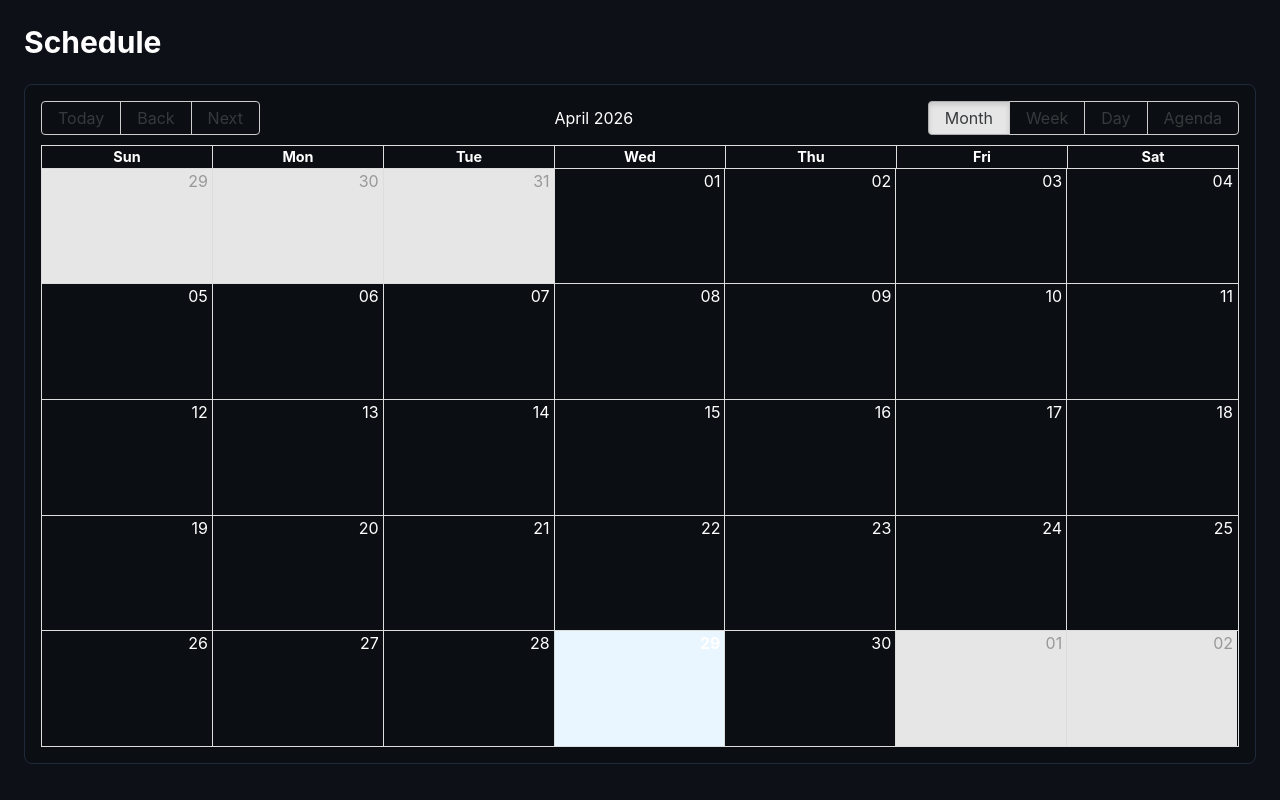
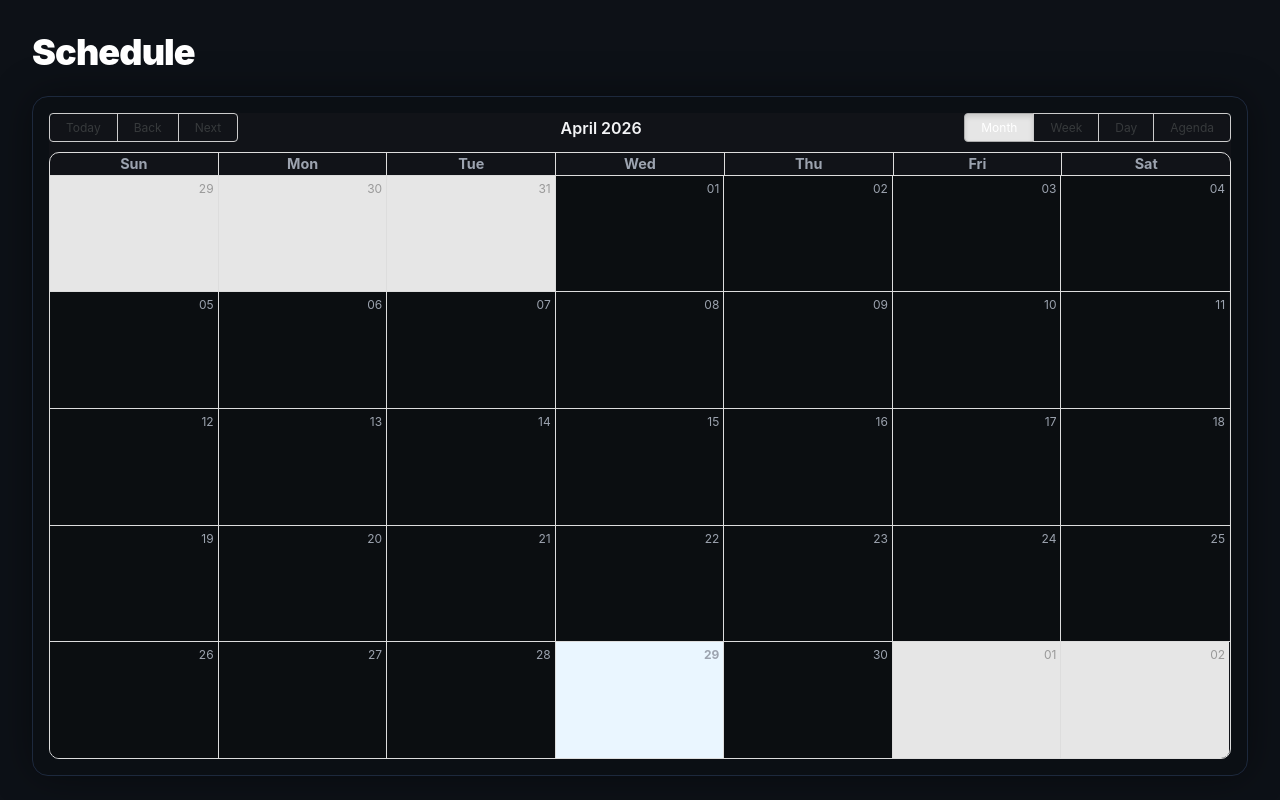
Before and after one commit to Shikhar-Pandey04/linear-app-frontend, a React app in the folder frontend/: page /schedule in a window 1280 px wide. Built offline with nearby package versions, Linux system fonts and the light colour scheme; no server answers; sample sign-in values are in the browser's storage; the HTML template or start-up script is replaced by a standard one.

Commit message:
fix: schedule navigation working

```diff
--- a/frontend/src/index.css
+++ b/frontend/src/index.css
@@ -22,7 +22,7 @@
 color-scheme: dark;
 }
 
-/* Light Mode Variables */
+/* Light Mode */
 :root.light-mode {
 --bg-primary: #ffffff;
 --bg-secondary: #f8fafc;
@@ -33,37 +33,38 @@
 color-scheme: light;
 }
 
-/* Accent Color Variants */
-:root[data-accent="indigo"] {
+/* Accent Variants */
+:root {
 --accent-color: 79 70 229;
 --accent-light: 99 102 241;
 --accent-dark: 67 56 202;
 }
 
-:root[data-accent="emerald"] {
+:root {
 --accent-color: 5 150 105;
 --accent-light: 16 185 129;
 --accent-dark: 4 120 87;
 }
 
-:root[data-accent="rose"] {
+:root {
 --accent-color: 225 29 72;
 --accent-light: 244 63 94;
 --accent-dark: 190 18 60;
 }
 
-:root[data-accent="amber"] {
+:root {
 --accent-color: 217 119 6;
 --accent-light: 245 158 11;
 --accent-dark: 180 83 9;
 }
 
-:root[data-accent="cyan"] {
+:root {
 --accent-color: 8 145 178;
 --accent-light: 6 182 212;
 --accent-dark: 21 94 117;
 }
 
+/* Body */
 body {
 margin: 0;
 padding: 0;
@@ -74,24 +75,120 @@ body {
 transition: background-color 0.3s ease, color 0.3s ease;
 }
 
-/* Linear-style selection color */
+/* Selection */
 ::selection {
-  background-color: rgba(168, 85, 247, 0.3); /* Purple tint */
+background-color: rgba(168, 85, 247, 0.3);
 color: white;
 }
 
-/* --- Professional Dark Scrollbar (Hidden but Active) --- */
-
+/* Hide Scrollbar */
 ::-webkit-scrollbar {
 display: none;
 }
 
 * {
-  -ms-overflow-style: none;  /* IE and Edge */
-  scrollbar-width: none;  /* Firefox */
+  -ms-overflow-style: none;
+  scrollbar-width: none;
   }
 
-/* Smooth transitions for all elements */
+/* Smooth UI */
+
 * {
   transition: border-color 0.2s, background-color 0.2s;
   }
+
+/* ========================= */
+/* 🔥 CALENDAR DARK THEME */
+/* ========================= */
+
+.custom-calendar {
+background: var(--bg-secondary);
+border-radius: 12px;
+color: var(--text-primary);
+}
+
+/* Toolbar */
+.rbc-toolbar {
+display: flex;
+justify-content: space-between;
+align-items: center;
+margin-bottom: 16px;
+}
+
+.rbc-toolbar-label {
+font-weight: 600;
+color: var(--text-primary);
+}
+
+.rbc-toolbar button {
+background: var(--bg-card);
+border: 1px solid var(--border-color);
+color: var(--text-secondary);
+border-radius: 8px;
+padding: 6px 12px;
+font-size: 12px;
+}
+
+.rbc-toolbar button:hover {
+background: rgba(var(--accent-color), 0.1);
+color: rgb(var(--accent-light));
+}
+
+.rbc-toolbar button.rbc-active {
+background: rgb(var(--accent-color));
+color: white;
+}
+
+/* Calendar Grid */
+.rbc-month-view {
+border: 1px solid var(--border-color);
+border-radius: 10px;
+overflow: hidden;
+}
+
+.rbc-day-bg {
+background: var(--bg-primary);
+}
+
+.rbc-off-range-bg {
+background: rgba(255, 255, 255, 0.02);
+}
+
+.rbc-today {
+background: rgba(var(--accent-color), 0.08);
+}
+
+.rbc-date-cell {
+color: var(--text-secondary);
+font-size: 12px;
+padding: 4px;
+}
+
+.rbc-day-bg:hover {
+background: rgba(255,255,255,0.03);
+}
+
+/* Events */
+.rbc-event {
+border-radius: 6px !important;
+font-size: 11px !important;
+padding: 2px 6px !important;
+font-weight: 500;
+}
+
+.rbc-event:focus {
+outline: none;
+}
+
+/* Time View */
+.rbc-time-view,
+.rbc-time-content {
+background: var(--bg-primary);
+}
+
+/* Headers */
+.rbc-header {
+border-bottom: 1px solid var(--border-color);
+color: var(--text-secondary);
+font-size: 12px;
+}
--- a/frontend/src/pages/Schedule.jsx
+++ b/frontend/src/pages/Schedule.jsx
@@ -24,12 +24,12 @@ const Schedule = () => {
       const res = await axios.get('/issues/get-issues');
 
       const mappedEvents = (res.data.data || [])
-        .filter(issue => issue.dueDate) // important
+        .filter(issue => issue.dueDate)
         .map(issue => ({
           title: issue.title,
           start: new Date(issue.dueDate),
           end: new Date(issue.dueDate),
-          priority: issue.priority,
+          priority: issue.priority?.toUpperCase(),
         }));
 
       setEvents(mappedEvents);
@@ -43,20 +43,26 @@ const Schedule = () => {
   }, []);
 
   return (
-    <div className="h-screen w-full bg-[#0d1117] text-white p-6">
+    <div className="h-screen w-full bg-[#0d1117] text-white p-8">
 
-      <h1 className="text-3xl font-bold mb-6">Schedule</h1>
+      {/* HEADER */}
+      <h1 className="text-4xl font-black tracking-tight mb-6">
+        Schedule
+      </h1>
 
-      <div className="h-[85vh] bg-[#0b0f14] border border-gray-800 rounded-lg p-4">
+      {/* CALENDAR CONTAINER */}
+      <div className="h-[85vh] bg-[#0b0f14] border border-slate-800 rounded-2xl p-4 shadow-[0_0_40px_rgba(0,0,0,0.4)]">
+
         <Calendar
           localizer={localizer}
           events={events}
           startAccessor="start"
           endAccessor="end"
+          className="custom-calendar"
           style={{ height: '100%' }}
 
           eventPropGetter={(event) => {
-            let bg = '#6366f1'; // default
+            let bg = '#6366f1'; // default indigo
 
             if (event.priority === 'HIGH') bg = '#ef4444';
             else if (event.priority === 'MEDIUM') bg = '#f59e0b';
@@ -69,12 +75,13 @@ const Schedule = () => {
                 border: 'none',
                 color: 'white',
                 fontSize: '12px',
+                padding: '2px 6px',
               },
             };
           }}
         />
+
       </div>
-
     </div>
   );
 };
```
Lines whose indentation alone changed are shown as unchanged.
